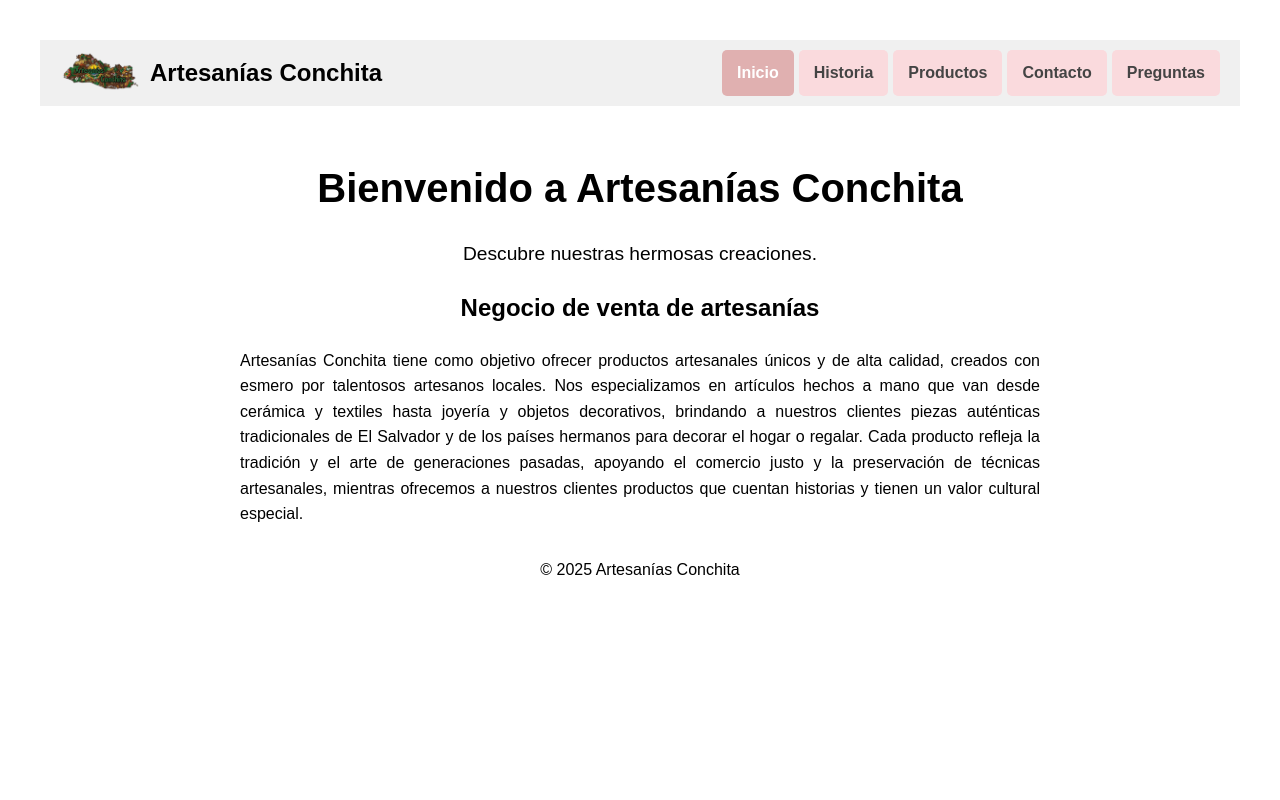
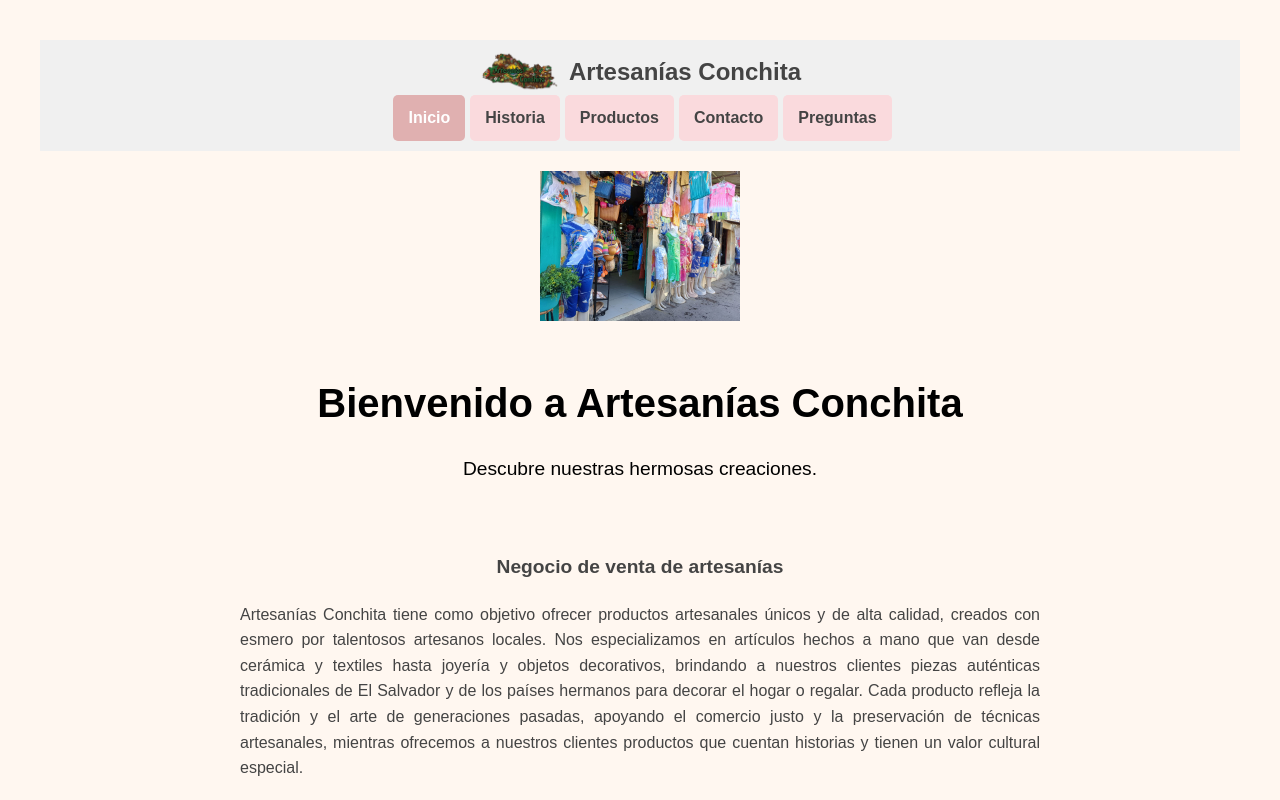
Before and after one commit to Artesanias-Conchita/artesanias-conchita, a plain HTML site: page Artesanías Conchita/index.html in a window 1280 px wide. Shown: the top 800 px of the page. Drawn offline with Linux system fonts and the light colour scheme; files that its build step writes are made by us from their sources.

Commit message:
carrusel

```diff
--- a/Artesanías Conchita/css/estilos.css/estilos.css
+++ b/Artesanías Conchita/css/estilos.css/estilos.css
@@ -133,3 +133,25 @@ footer {
   color: #666;
   margin-top: 5px;
 }
+
+.carousel-container {
+  overflow: hidden; /* Oculta las imágenes que se salen del contenedor */
+  width: 200px; /* Define un ancho pequeño para tu carrusel */
+  height: auto; /* La altura se ajustará automáticamente */
+  margin: 20px auto; /* Centra el carrusel en la página (opcional) y añade margen superior/inferior */
+}
+
+.carousel-slide {
+  display: none; /* Oculta todas las imágenes por defecto */
+  width: 100%; /* Asegura que la imagen ocupe el ancho del contenedor */
+}
+
+.carousel-slide img {
+  display: block;
+  width: 100%; /* La imagen se ajusta al ancho del contenedor */
+  height: auto; /* Mantiene la proporción de la imagen */
+}
+
+.carousel-slide:first-child {
+  display: block; /* Muestra la primera imagen */
+}
--- a/Artesanías Conchita/index.html
+++ b/Artesanías Conchita/index.html
@@ -4,6 +4,7 @@
   <meta charset="UTF-8" />
   <meta name="viewport" content="width=device-width, initial-scale=1.0"/>
   <title>Inicio | Artesanías Conchita</title>
+  <link rel="stylesheet" href="estilos.css">
   <style>
     body {
       font-family: Arial, sans-serif;
@@ -72,11 +73,11 @@
       text-align: center;
       margin-top: 30px;
     }
-  </style>
+    </style>
 </head>
 <body>
 
-  <header>
+<header>
     <div>
       <img src="img/logo.png" alt="Logo de Artesanías Conchita">
       <h1>Artesanías Conchita</h1>
@@ -88,7 +89,38 @@
       <a href="contacto.html">Contacto</a>
       <a href="preguntas.html">Preguntas</a>
     </nav>
+
   </header>
+
+  <div class="carousel-container">
+    <div class="carousel-slide">
+      <img src="img/Inicio/Inicio.jpg" alt="Imagen 1">
+    </div>
+    <div class="carousel-slide">
+      <img src="img/Inicio/Inicio1.jpg" alt="Imagen 2">
+    </div>
+    <div class="carousel-slide">
+      <img src="img/Inicio/Inicio2.jpg" alt="Imagen 3">
+    </div>
+    <div class="carousel-slide">
+      <img src="img/Inicio/Inicio3.jpg" alt="Imagen 4">
+    </div>
+  </div>
+
+  <script>
+    let slideIndex = 0;
+    const slides = document.querySelectorAll(".carousel-slide");
+    const numSlides = slides.length;
+
+    function nextSlide() {
+      slides[slideIndex].style.display = "none";
+      slideIndex = (slideIndex + 1) % numSlides;
+      slides[slideIndex].style.display = "block";
+    }
+
+    // Cambia de imagen cada 3 segundos (3000 milisegundos)
+    setInterval(nextSlide, 3000);
+  </script>
 
   <div style="text-align: center; margin-top: 50px;">
   <h2 style="font-size: 2.5em; color: #000 !important; margin-bottom: 10px; font-weight: bold;">
```
